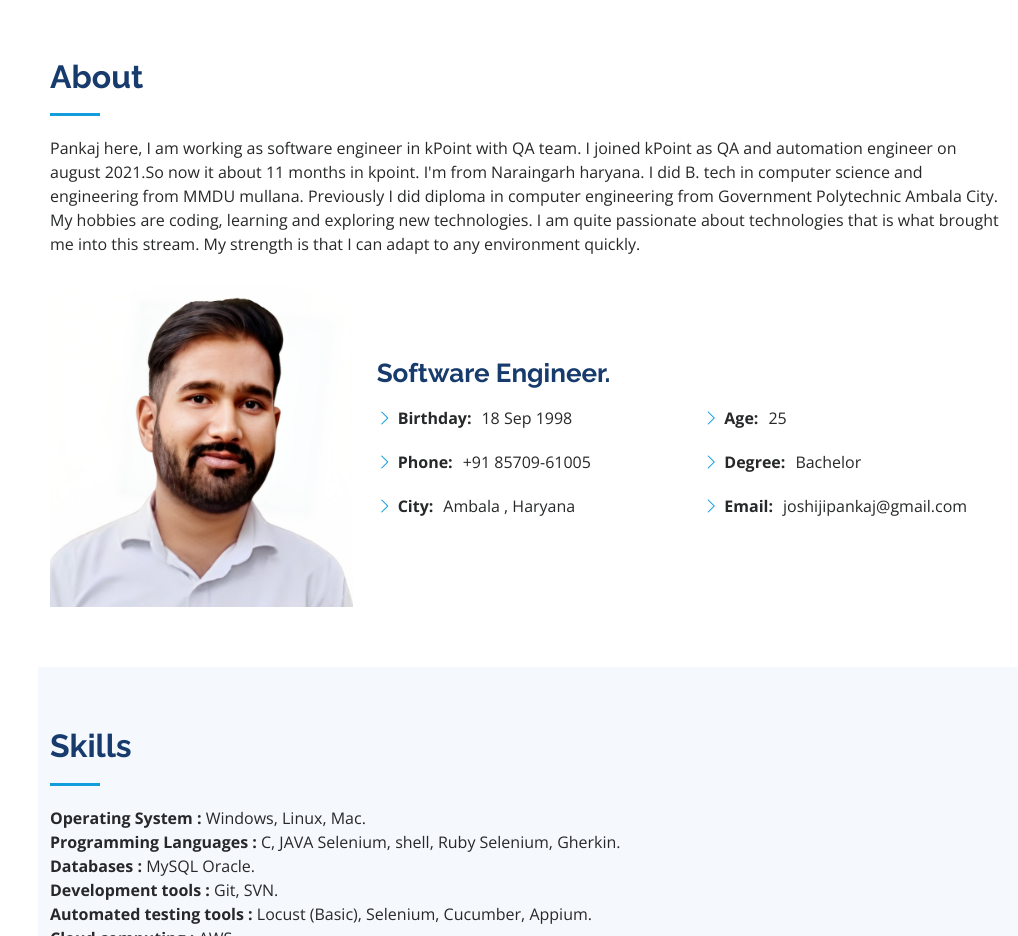
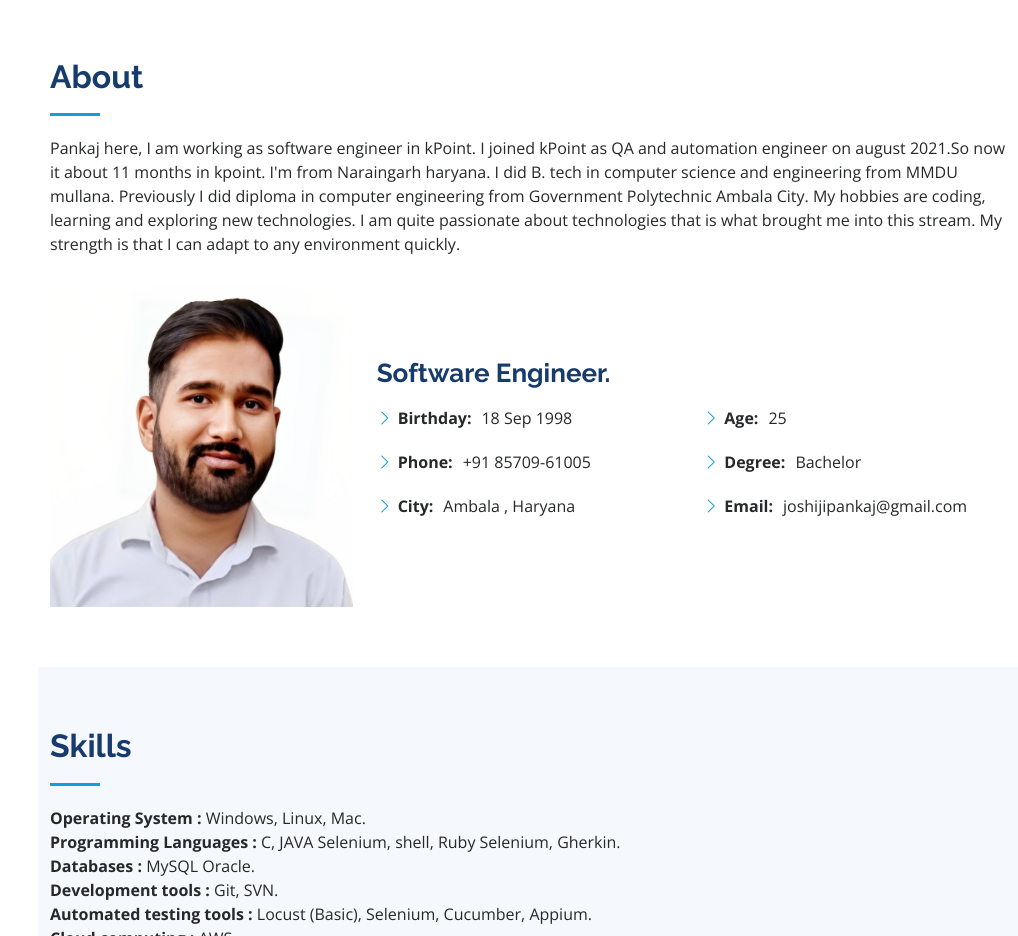
Before and after one commit to pankajjoshi1005/pankaj, a plain HTML site: page index.html in a window 1280 px wide. Shown: the part 802-1738 px from the top of the page, without its empty margins (262-1280 px from the left). Drawn offline with nearby package versions, Linux system fonts and the light colour scheme.

Commit message:
change text

```diff
--- a/index.html
+++ b/index.html
@@ -75,7 +75,7 @@
 
         <div class="section-title">
           <h2>About</h2>
-          <p>Pankaj here, I am working as software engineer in kPoint with QA team. I joined kPoint as QA and automation engineer on august 2021.So now it about 11 months in kpoint. I'm from Naraingarh haryana. I did B. tech in computer science and engineering from MMDU mullana. Previously I did diploma in computer engineering from Government Polytechnic Ambala City. My hobbies are coding, learning and exploring new technologies. I am quite passionate about technologies that is what brought me into this stream. My strength is that I can adapt to any environment quickly.</p>
+          <p>Pankaj here, I am working as software engineer in kPoint. I joined kPoint as QA and automation engineer on august 2021.So now it about 11 months in kpoint. I'm from Naraingarh haryana. I did B. tech in computer science and engineering from MMDU mullana. Previously I did diploma in computer engineering from Government Polytechnic Ambala City. My hobbies are coding, learning and exploring new technologies. I am quite passionate about technologies that is what brought me into this stream. My strength is that I can adapt to any environment quickly.</p>
         </div>
 
         <div class="row">
```
